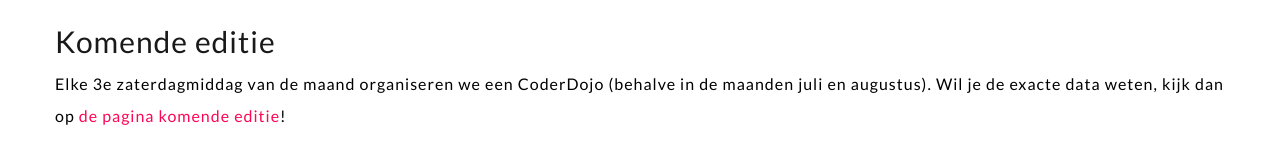
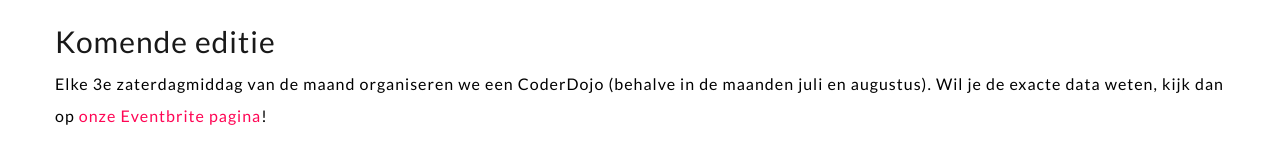
Before and after one commit to coderdojo-arnhem/coderdojo-arnhem.github.io, a Jekyll site: the page built from index.md, in a window 1280 px wide and 1054 px high. Shown: the part 856-1020 px from the top of the window. Built offline with Jekyll 4.4.1, drawn with Linux system fonts in a browser that asks for light colours; nearby versions of some CDN libraries.

Commit message:
Link Komende Editie naar Eventbrite

```diff
--- a/index.md
+++ b/index.md
@@ -14,4 +14,4 @@ Het bezoeken van een CoderDojo is helemaal gratis! De Dojo’s worden opgezet en
 
 Komende editie
 --------------
-Elke 3e zaterdagmiddag van de maand organiseren we een CoderDojo (behalve in de maanden juli en augustus). Wil je de exacte data weten, kijk dan op [de pagina komende editie](http://www.coderdojo-arnhem.nl/komende-editie/)!
+Elke 3e zaterdagmiddag van de maand organiseren we een CoderDojo (behalve in de maanden juli en augustus). Wil je de exacte data weten, kijk dan op [onze Eventbrite pagina](https://www.eventbrite.nl/o/coderdojo-arnhem-10810207434)!
```
